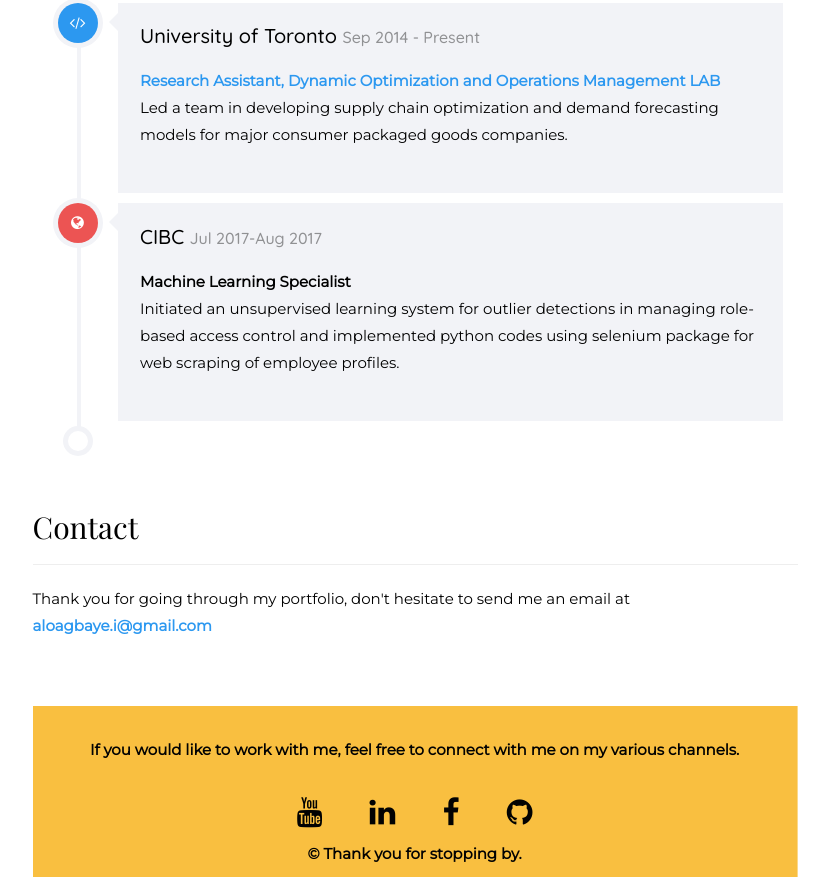
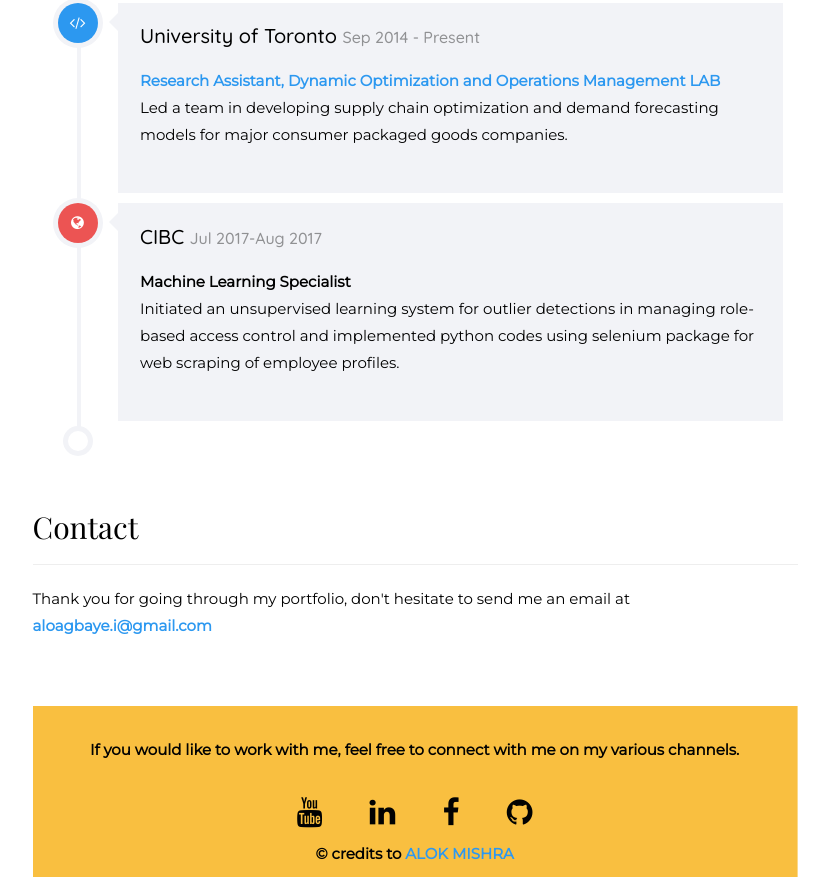
Before and after one commit to Aloagbaye/aloagbaye.github.io, a plain HTML site: page index.html in a window 1280 px wide. Shown: the part 1718-2610 px from the top of the page, without its empty margins (375-1204 px from the left). Drawn offline with nearby package versions, Linux system fonts and the light colour scheme; a web font is replaced by a local one.

Commit message:
Update index.html

```diff
--- a/index.html
+++ b/index.html
@@ -483,7 +483,7 @@
                                        <a href="https://github.com/Aloagbaye" style="color: black;" class="fa fa-github"></a>
                                     </p>
                                  </div>
-                                 <p style="text-align: center; margin-bottom: -20px;"><strong>&copy; Thank you for stopping by.</strong></p>
+                                 <p style="text-align: center; margin-bottom: -20px;"><strong>&copy; credits to <a href="https://github.com/alokm014/alokm014.github.io">ALOK MISHRA</a></strong></p>
                               </div>
                            </div>
                         </div>
```
